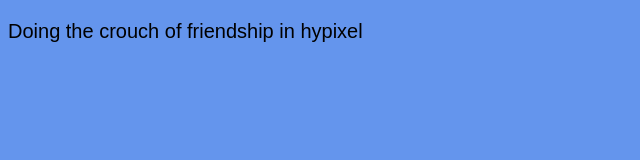
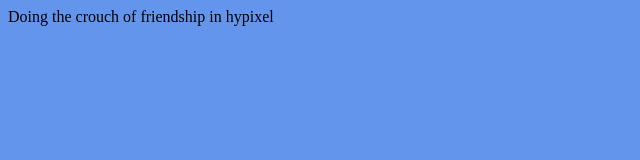
Before and after one commit to frostblader/Loading..., a plain HTML site: page index.html in a window 1280 px wide. Shown: the whole page, without its empty margins (0-640 px from the left). Drawn offline with Linux system fonts and the light colour scheme.

Commit message:
Update index.html

```diff
--- a/index.html
+++ b/index.html
@@ -5,13 +5,9 @@
     <meta name="viewport" content="width=device-width, initial-scale=1.0">
     <title>Timed File Line Display</title>
     <link rel="stylesheet" href="./styles.css">
-    <style>
-        #container {
-            font-family: Arial, sans-serif;
-            font-size: 20px;
-            margin-top: 20px;
-        }
-    </style>
+
+
+
 </head>
 <body>
 
```
